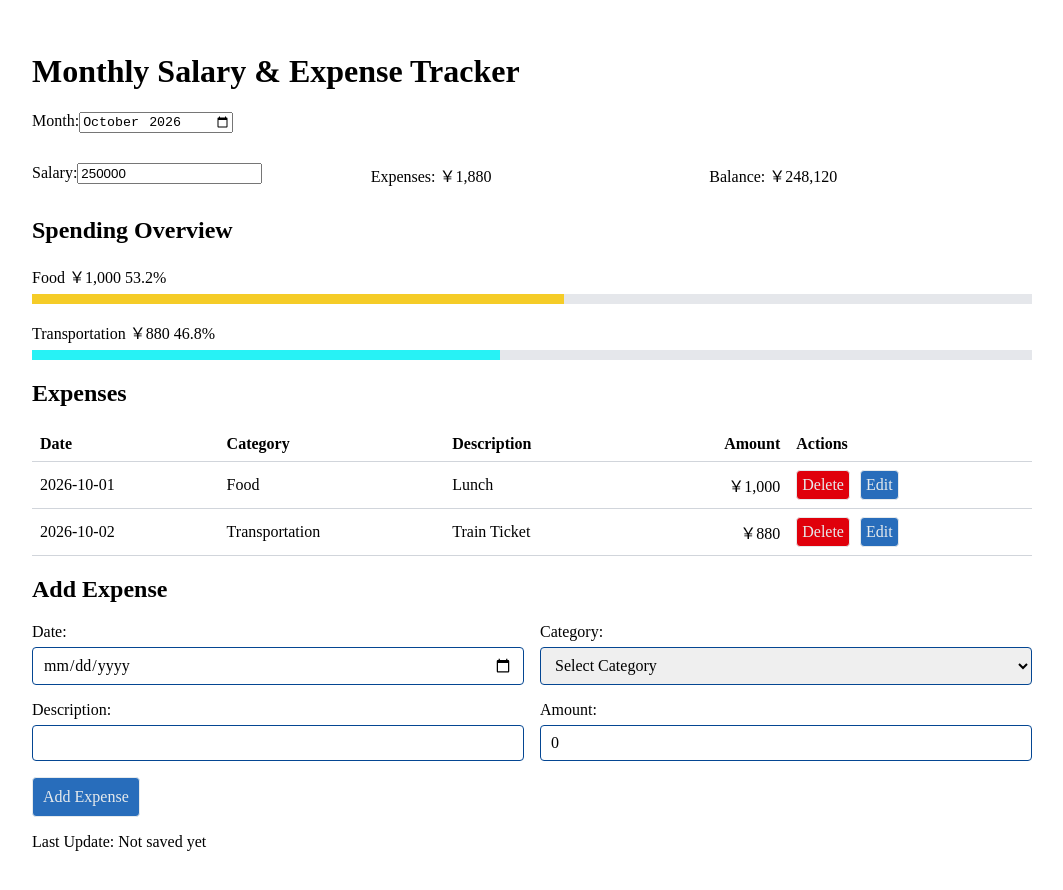
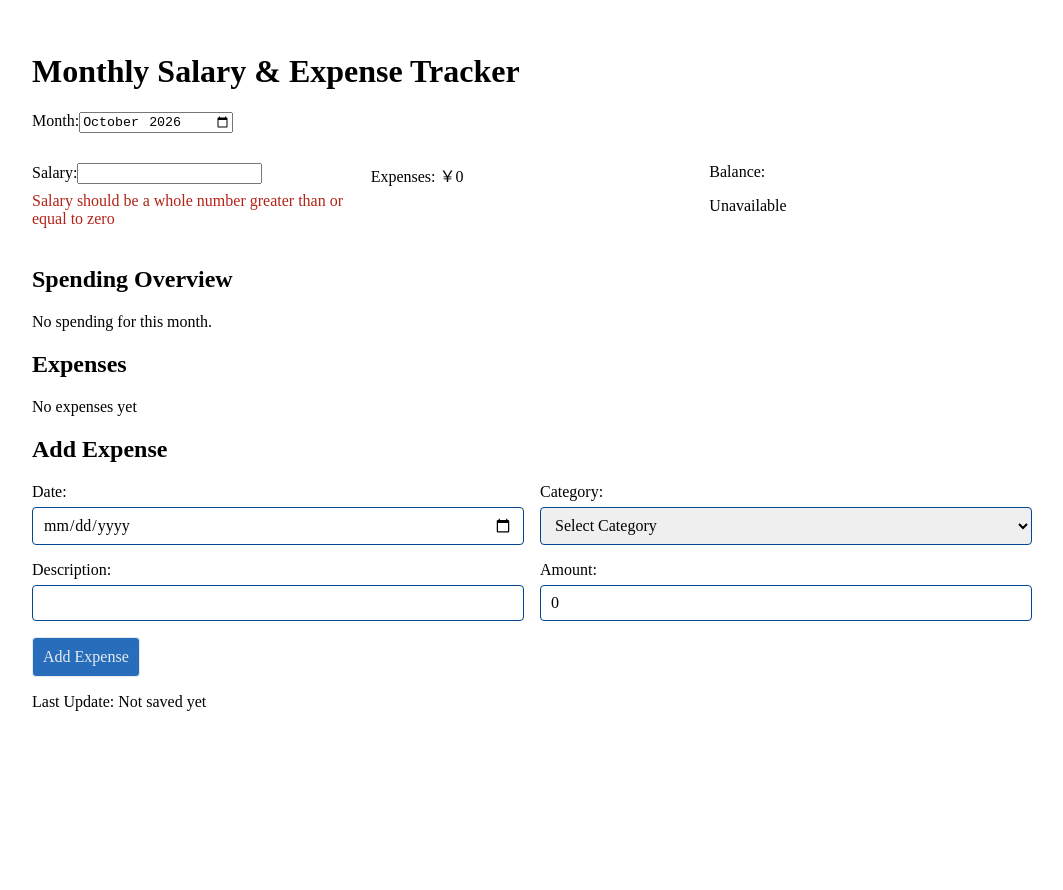
Before and after one commit to Ctone12/monthly-expense-tracker, a Vue app: page / in a window 1280 px wide. Shown: the top 890 px of the page, without its empty margins (108-1171 px from the left). After the commit the page ends 800 px from the top, so only its background shows below. Built offline with nearby package versions, Linux system fonts and the light colour scheme; the HTML template or start-up script is replaced by a standard one.

Commit message:
Protect saved data after load failures and remove sample records

```diff
--- a/src/App.vue
+++ b/src/App.vue
@@ -156,18 +156,15 @@ export default defineComponent({
 
     const storageError = ref<string>('')
 
+    const loadFailed = ref<boolean>(false)
+
     const expenseError = ref<string>('')
 
     const selectedMonth = ref<string>('2026-10')
 
     const lastUpdated = ref<string | null>(null)
 
-    const salariesByMonth = reactive<Record<string, number>>(
-      {
-        '2026-10': 250000,
-        '2026-11': 260000
-      },
-    )
+    const salariesByMonth = reactive<Record<string, number>>({})
 
     const monthlySalary = computed({
       get() {
@@ -196,36 +193,7 @@ export default defineComponent({
       amount: 0
     })
 
-    const expenses = reactive<Expense[]>([
-      {
-        id: 1,
-        date: '2026-10-01',
-        category: 'Food',
-        description: 'Lunch',
-        amount: 1000
-      },
-      {
-        id: 2,
-        date: '2026-10-02',
-        category: 'Transportation',
-        description: 'Train Ticket',
-        amount: 880
-      },
-      {
-        id: 3,
-        date: '2026-11-01',
-        category: 'Food',
-        description: 'Lunch',
-        amount: 2000
-      },
-      {
-        id: 4,
-        date: '2026-11-02',
-        category: 'Transportation',
-        description: 'Train Ticket',
-        amount: 1000
-      },
-    ])
+    const expenses = reactive<Expense[]>([])
 
     const monthlyExpenses = computed(() => {
       return expenses.filter(expense => {
@@ -360,6 +328,12 @@ export default defineComponent({
     }
 
     function saveData() {
+
+      if (loadFailed.value) {
+        storageError.value = 'Saving is blocked because saved data could not be loaded.'
+        return
+      }
+
       storageError.value = ''
 
       for (const salary of Object.values(salariesByMonth)) {
@@ -395,18 +369,22 @@ export default defineComponent({
         const parsedData: unknown = JSON.parse(result)
 
         if (typeof parsedData !== 'object' || parsedData === null || Array.isArray(parsedData)) {
+          loadFailed.value = true;
           storageError.value = 'Saved data is invalid and could not be loaded.';
           return;
         }
         if (!('expenses' in parsedData) || !('salariesByMonth' in parsedData)) {
+          loadFailed.value = true;
           storageError.value = 'Saved data is invalid and could not be loaded.';
           return;
         }
         if (!(Array.isArray(parsedData.expenses))) {
+          loadFailed.value = true;
           storageError.value = 'Saved data is invalid and could not be loaded.';
           return;
         }
         if (typeof parsedData.salariesByMonth !== 'object' || parsedData.salariesByMonth === null || Array.isArray(parsedData.salariesByMonth)) {
+          loadFailed.value = true;
           storageError.value = 'Saved data is invalid and could not be loaded.';
           return;
         }
@@ -415,11 +393,13 @@ export default defineComponent({
 
         for (const [month, salary] of Object.entries(parsedData.salariesByMonth)) {
           if (!(typeof salary === 'number') || !(Number.isSafeInteger(salary)) || salary < 0) {
+            loadFailed.value = true;
             storageError.value = 'Saved data is invalid and could not be loaded.';
             console.log('Rejected saved salary')
             return
           }
           if (!(/^\d{4}-(0[1-9]|1[0-2])$/.test(month))) {
+            loadFailed.value = true;
             storageError.value = 'Saved data is invalid and could not be loaded.';
             return
           }
@@ -430,6 +410,7 @@ export default defineComponent({
 
         if ('lastUpdated' in parsedData) {
           if (typeof parsedData.lastUpdated !== 'string') {
+            loadFailed.value = true;
             storageError.value = 'Saved data is invalid and could not be loaded.';
             return;
           }
@@ -437,6 +418,7 @@ export default defineComponent({
           const savedDate = new Date(parsedData.lastUpdated);
 
           if (Number.isNaN(savedDate.getTime())) {
+            loadFailed.value = true;
             storageError.value = 'Saved data is invalid and could not be loaded.';
             return;
           }
@@ -450,48 +432,58 @@ export default defineComponent({
         for (const expense of parsedData.expenses) {
           const item: unknown = expense;
           if ((Array.isArray(item)) || typeof item !== 'object' || item === null) {
+            loadFailed.value = true;
             storageError.value = 'Saved data is invalid and could not be loaded.';
             console.log('Invalid data found', item)
             return
           }
           if (!('id' in item) || !('date' in item) || !('category' in item) || !('description' in item) || !('amount' in item)) {
+            loadFailed.value = true;
             storageError.value = 'Saved data is invalid and could not be loaded.';
             console.log('Expens field is missing', item)
             return
           }
           if (typeof item.amount !== 'number' || !(Number.isSafeInteger(item.amount)) || item.amount <= 0) {
+            loadFailed.value = true;
             storageError.value = 'Saved data is invalid and could not be loaded.';
             return
           }
           if (typeof item.description !== 'string' || item.description.trim() === '') {
+            loadFailed.value = true;
             storageError.value = 'Saved data is invalid and could not be loaded.';
             return
           }
           if (typeof item.category !== 'string' || !(categories.includes(item.category))) {
+            loadFailed.value = true;
             storageError.value = 'Saved data is invalid and could not be loaded.';
             return
           }
           if (typeof item.id !== 'number' || !(Number.isSafeInteger(item.id)) || item.id <= 0) {
+            loadFailed.value = true;
             storageError.value = 'Saved data is invalid and could not be loaded.';
             return
           }
           if (seenIds.has(item.id)) {
+            loadFailed.value = true;
             storageError.value = 'Saved data is invalid and could not be loaded.';
             return
           } else {
             seenIds.add(item.id)
           }
           if (typeof item.date !== 'string' || !(/^\d{4}-\d{2}-\d{2}$/.test(item.date))) {
+            loadFailed.value = true;
             storageError.value = 'Saved data is invalid and could not be loaded.';
             return
           }
           const expenseDate = new Date(item.date)
           if (Number.isNaN(expenseDate.getTime())) {
+            loadFailed.value = true;
             storageError.value = 'Saved data is invalid and could not be loaded.';
             return
           }
           const normalizedDate = expenseDate.toISOString().slice(0, 10);
           if (normalizedDate !== item.date) {
+            loadFailed.value = true;
             storageError.value = 'Saved data is invalid and could not be loaded.';
             return
           }
@@ -513,6 +505,7 @@ export default defineComponent({
         console.log('loadedExpenses', loadedExpenses)
         console.log('ParsedData', parsedData)
       } catch (error) {
+        loadFailed.value = true;
         storageError.value = 'Saved data could not be loaded.'
         console.error('Saved data could not be loaded.', error)
       }
```
